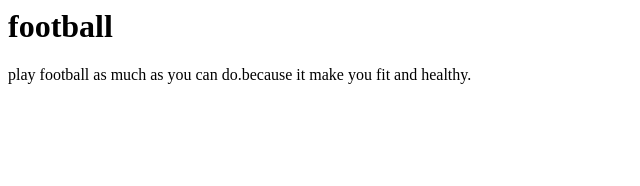
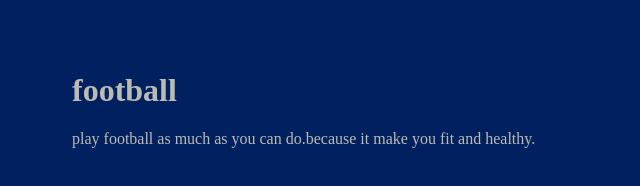
Before and after one commit to rahulzirel/football, a plain HTML site: page index.html in a window 1280 px wide. Shown: the whole page, without its empty margins (0-640 px from the left). Drawn offline with Linux system fonts and the light colour scheme.

Commit message:
Update index.html

```diff
--- a/index.html
+++ b/index.html
@@ -1,4 +1,13 @@
 <html>
+  <head>
+<style type="text/css">
+body {
+	background-color: #002060;
+	color: #bbbbb2;
+	padding: 5%;
+}
+</style>
+  </head>
   <body>
     <h1>football</h1>
     play football as much as you can do.because it make you fit and healthy.
```
